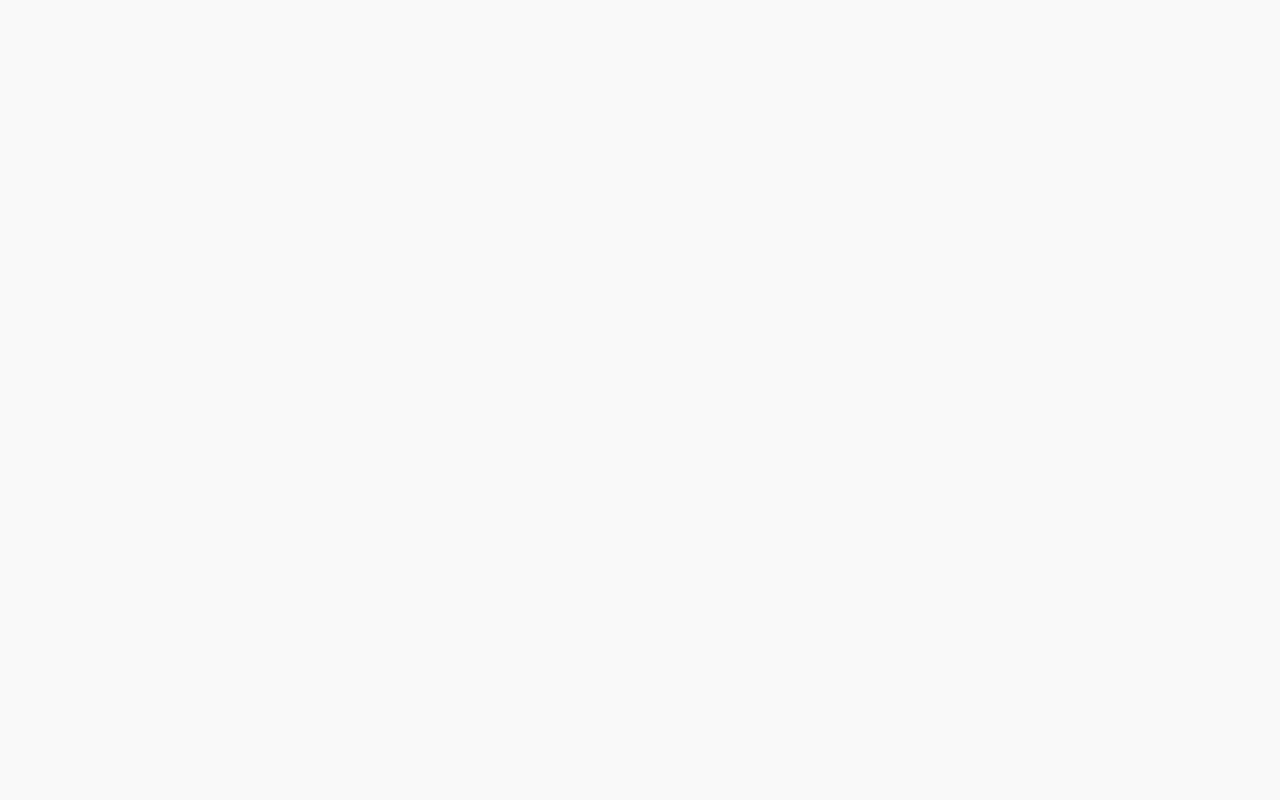
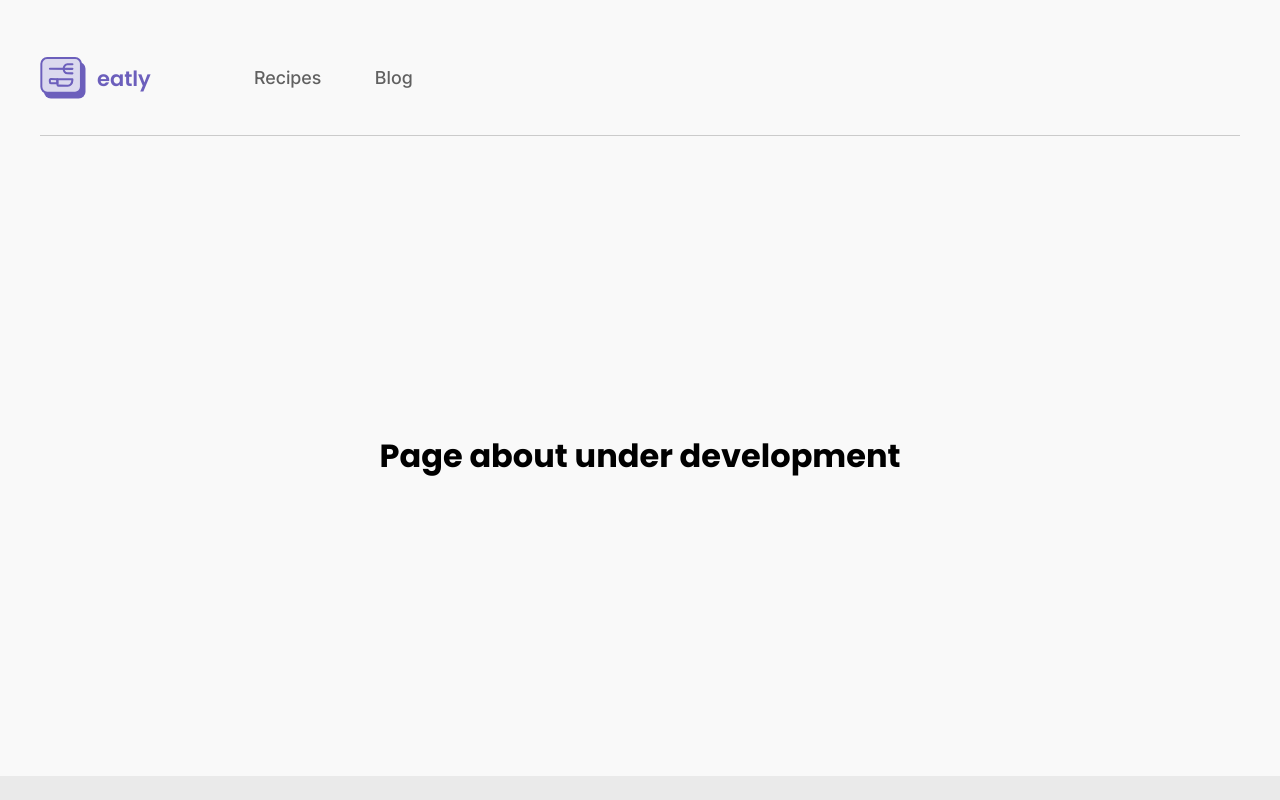
Before and after one commit to MaksimNikolaev/food_store, a React (Create React App) app: page /about in a window 1280 px wide. Before the commit this address had no page. Shown: the top 800 px of the page. Built offline with nearby package versions, Linux system fonts and the light colour scheme.

Commit message:
feat: добавил маршруты на другие страницы

```diff
--- a/src/app/App.tsx
+++ b/src/app/App.tsx
@@ -1,11 +1,19 @@
 import { Route, Routes } from 'react-router-dom';
 import './app.css';
 import { Home } from '../pages/home/home';
+import { Blog } from '../pages/blog/blog';
+import { Recipes } from '../pages/recipes/recipes';
+import { Contact } from '../pages/contact/contact';
+import { About } from '../pages/about/about';
 
 function App() {
   return (
     <Routes>
       <Route element={<Home />} path='/' />
+      <Route element={<Blog />} path='/blog' />
+      <Route element={<Recipes />} path='/recipes' />
+      <Route element={<Contact />} path='/contact' />
+      <Route element={<About />} path='/about' />
     </Routes>
   );
 }
--- /dev/null
+++ b/src/pages/about/about.module.css
@@ -0,0 +1,6 @@
+.main {
+  display: flex;
+  justify-content: center;
+  align-items: center;
+  min-height: 80vh;
+}
--- /dev/null
+++ b/src/pages/about/about.tsx
@@ -0,0 +1,18 @@
+import { useLocation } from 'react-router-dom';
+import { menuNavigationList } from '../../shared/utils/constants/constants';
+import { Footer } from '../../widgets/footer';
+import { Header } from '../../widgets/header';
+import styles from './about.module.css';
+
+export const About = () => {
+  const {pathname} = useLocation();
+  return (
+    <>
+      <Header menuNavigationList={menuNavigationList}/>
+      <main className={styles.main}>
+        <h1>Page {pathname.slice(1)} under development</h1>
+      </main>
+      <Footer />
+    </>
+  );
+};
--- /dev/null
+++ b/src/pages/blog/blog.module.css
@@ -0,0 +1,6 @@
+.main {
+  display: flex;
+  justify-content: center;
+  align-items: center;
+  min-height: 80vh;
+}
--- /dev/null
+++ b/src/pages/blog/blog.tsx
@@ -0,0 +1,18 @@
+import { useLocation } from 'react-router-dom';
+import { menuNavigationList } from '../../shared/utils/constants/constants';
+import { Footer } from '../../widgets/footer';
+import { Header } from '../../widgets/header';
+import styles from './blog.module.css';
+
+export const Blog = () => {
+  const {pathname} = useLocation();
+  return (
+    <>
+      <Header menuNavigationList={menuNavigationList}/>
+      <main className={styles.main}>
+        <h1>Page {pathname.slice(1)} under development</h1>
+      </main>
+      <Footer />
+    </>
+  );
+};
--- /dev/null
+++ b/src/pages/contact/contact.module.css
@@ -0,0 +1,6 @@
+.main {
+  display: flex;
+  justify-content: center;
+  align-items: center;
+  min-height: 80vh;
+}
--- /dev/null
+++ b/src/pages/contact/contact.tsx
@@ -0,0 +1,18 @@
+import { useLocation } from 'react-router-dom';
+import { menuNavigationList } from '../../shared/utils/constants/constants';
+import { Footer } from '../../widgets/footer';
+import { Header } from '../../widgets/header';
+import styles from './contact.module.css';
+
+export const Contact = () => {
+  const {pathname} = useLocation();
+  return (
+    <>
+      <Header menuNavigationList={menuNavigationList}/>
+      <main className={styles.main}>
+        <h1>Page {pathname.slice(1)} under development</h1>
+      </main>
+      <Footer />
+    </>
+  );
+};
--- /dev/null
+++ b/src/pages/recipes/recipes.module.css
@@ -0,0 +1,6 @@
+.main {
+  display: flex;
+  justify-content: center;
+  align-items: center;
+  min-height: 80vh;
+}
--- /dev/null
+++ b/src/pages/recipes/recipes.tsx
@@ -0,0 +1,19 @@
+import { useLocation, useParams } from 'react-router-dom';
+import { menuNavigationList } from '../../shared/utils/constants/constants';
+import { Footer } from '../../widgets/footer';
+import { Header } from '../../widgets/header';
+import styles from './recipes.module.css';
+
+export const Recipes = () => {
+  const {pathname} = useLocation();
+
+  return (
+    <>
+      <Header menuNavigationList={menuNavigationList}/>
+      <main className={styles.main}>
+        <h1>Page {pathname.slice(1)} under development</h1>
+      </main>
+      <Footer />
+    </>
+  );
+};
--- a/src/shared/ui/logo/logo.module.css
+++ b/src/shared/ui/logo/logo.module.css
@@ -1,6 +1,7 @@
 .logo {
   display: flex;
   align-items: center;
+  cursor: pointer;
 }
 
 .title {
--- a/src/shared/ui/logo/logo.tsx
+++ b/src/shared/ui/logo/logo.tsx
@@ -2,6 +2,7 @@ import { FC } from 'react';
 import { Icon } from '../icon/icon';
 import styles from './logo.module.css';
 import { TLogo } from './types';
+import { useNavigate } from 'react-router-dom';
 
 /**
  * Компонент логотипа.
@@ -12,6 +13,7 @@ import { TLogo } from './types';
  */
 
 export const Logo: FC<Partial<TLogo>> = ({ name = 'eatly', size = 'xs' }) => {
+  const navigate = useNavigate();
   const sizes = {
     xs: {
       widthLogo: 45.94,
@@ -27,8 +29,12 @@ export const Logo: FC<Partial<TLogo>> = ({ name = 'eatly', size = 'xs' }) => {
     },
   };
 
+  const handleClick = () => {
+    navigate('/');
+  }
+
   return (
-    <div style={{ gap: sizes[size].gap }} className={styles.logo}>
+    <div onClick={handleClick} style={{ gap: sizes[size].gap }} className={styles.logo}>
       <Icon
         aria-label='logo'
         width={sizes[size].widthLogo}
```
Also changed, not shown: 1 other file (tests, documents, lock files or other folders).
